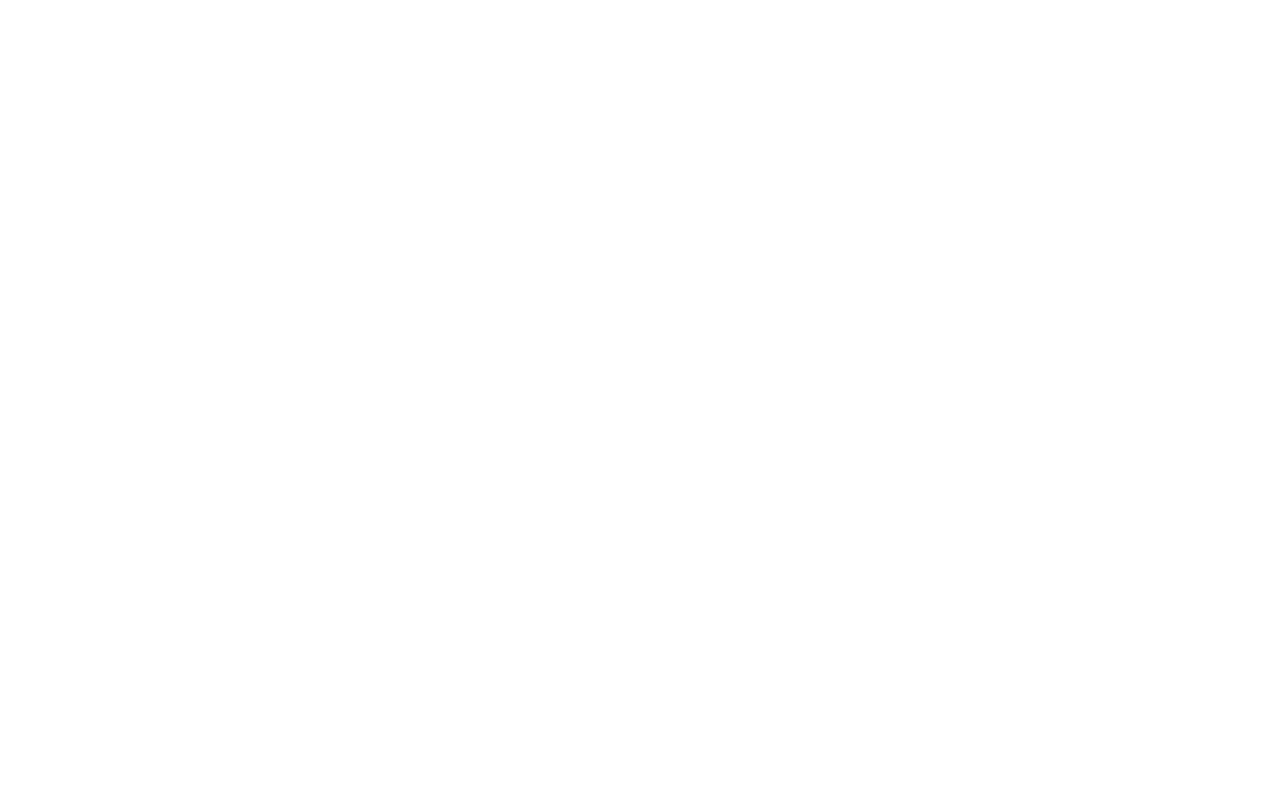
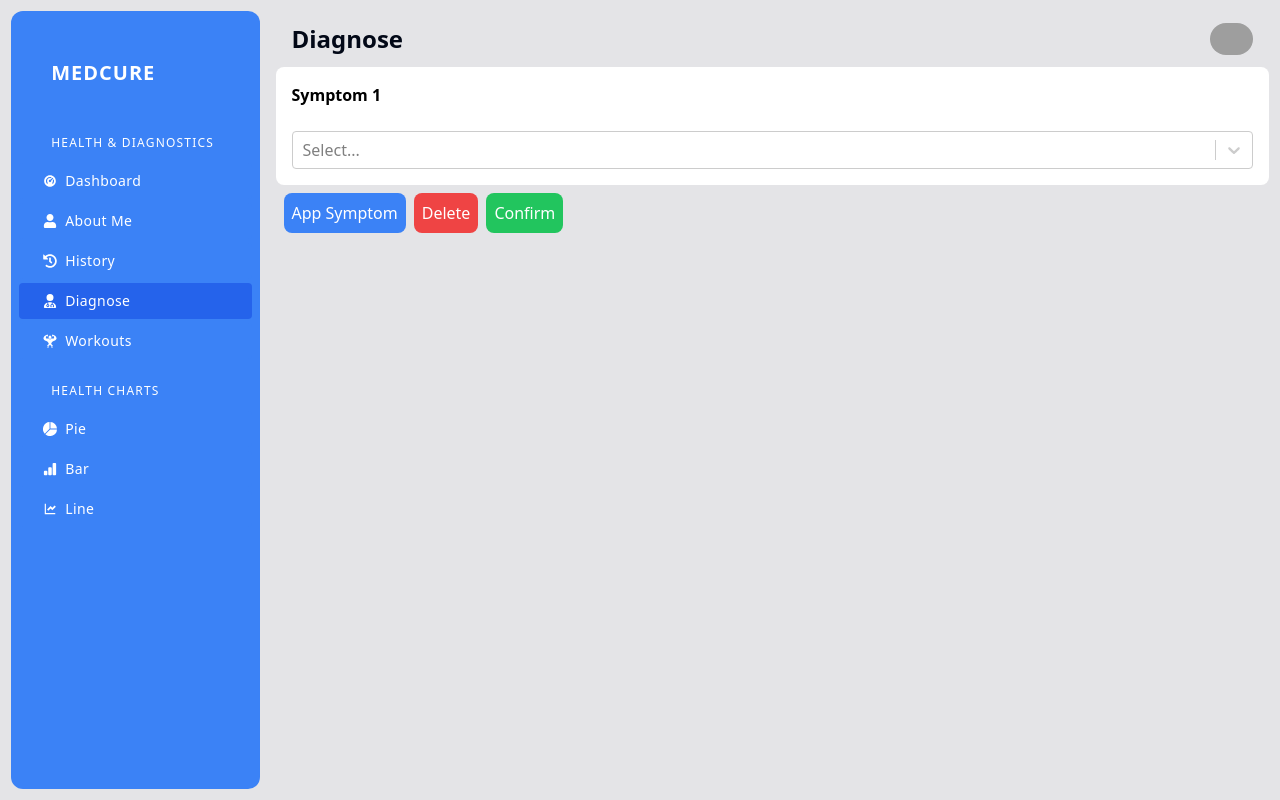
Before and after one commit to shreeraj-shinde/medcure-vite, a React (Vite) app: page /diagnose in a window 1280 px wide. Before the commit this address had no page. Built offline with nearby package versions, Linux system fonts and the light colour scheme; grey boxes are pictures that could not be loaded.

Commit message:
results page ongoing

```diff
--- a/package.json
+++ b/package.json
@@ -17,6 +17,7 @@
     "@radix-ui/react-switch": "^1.0.3",
     "@reduxjs/toolkit": "^2.2.5",
     "@supabase/supabase-js": "^2.43.4",
+    "axios": "^1.7.2",
     "chart.js": "^4.4.2",
     "class-variance-authority": "^0.7.0",
     "clsx": "^2.1.0",
@@ -27,6 +28,7 @@
     "react-icons": "^5.0.1",
     "react-redux": "^9.1.2",
     "react-router-dom": "^6.22.3",
+    "react-select": "^5.8.0",
     "tailwind-merge": "^2.2.2",
     "tailwindcss-animate": "^1.0.7"
   },
--- a/src/App.tsx
+++ b/src/App.tsx
@@ -6,7 +6,8 @@
 const Dashboard = lazy(() => import("./Pages/Dashboard"));
 const AboutMe = lazy(() => import("./Pages/AboutMe"));
 const History = lazy(() => import("./Pages/History"));
-const Diagnose = lazy(() => import("./Pages/Diagnose"));
+const Diagnose = lazy(() => import("./Pages/DiagnoseMe"));
+const Results = lazy(() => import("./Pages/DiagnosisResults"));
 function App() {
   return (
     <>
@@ -17,7 +18,9 @@
             <Route path="/about_me" element={<AboutMe />} />
             <Route path="/history" element={<History />} />
             <Route path="/login" element={<Login />} />
-            <Route path="/chat" element={<Diagnose />} />
+            {/* <Route path="/chat" element={<Diagnose />} /> */}
+            <Route path="/diagnose" element={<Diagnose />} />
+            <Route path="/results" element={<Results />} />
           </Routes>
         </Suspense>
       </BrowserRouter>
--- a/src/Components/AppSidebar.tsx
+++ b/src/Components/AppSidebar.tsx
@@ -129,7 +129,7 @@
           pathName={pathName}
         />
         <Li
-          url="/chat"
+          url="/diagnose"
           name={"Diagnose"}
           Icon={FaUserDoctor}
           pathName={pathName}
--- a/src/Pages/AboutMe.tsx
+++ b/src/Pages/AboutMe.tsx
@@ -9,7 +9,7 @@
   TransitionChild,
 } from "@headlessui/react";
 import { useState } from "react";
-import { useAppSelector } from "../hooks/hooks";
+import { updateUserData, useAppSelector, useAppDispatch } from "../hooks/hooks";
 
 interface UserData {
   Edname: string;
@@ -22,20 +22,22 @@
 }
 
 const AboutMe = () => {
-  const [isOpen, setIsOpen] = useState<boolean>(false);
-  const [editData, setEditData] = useState<UserData>({
-    Edname: "",
-    Edage: Number(null),
-    Edgender: "",
-    Edheight: Number(null),
-    Edweight: Number(null),
-    EdWaist: Number(null),
-    EdHip: Number(null),
-  });
+  const dispatch = useAppDispatch();
   const { name, age, gender, userId } = useAppSelector((state) => state.user);
   const { waist, hip, height, weight } = useAppSelector(
     (state) => state.userData
   );
+
+  const [isOpen, setIsOpen] = useState<boolean>(false);
+  const [editData, setEditData] = useState<UserData>({
+    Edname: name,
+    Edage: age,
+    Edgender: gender,
+    Edheight: height,
+    Edweight: weight,
+    EdWaist: waist,
+    EdHip: hip,
+  });
 
   const bmi = Math.floor(weight / (height * height));
 
@@ -118,11 +120,12 @@
               <br />
               <input
                 type="text"
-                placeholder={name}
+                placeholder={editData.Edname}
                 onChange={(e) => {
                   setEditData((prev) => ({ ...prev, Edname: e.target.value }));
                 }}
                 className="text-sm mb-4 border-2 border-gray-500 p-2 rounded-lg w-[70%]"
+                value={editData.Edname}
               />
               <br />
 
@@ -130,7 +133,8 @@
               <br />
               <input
                 type="number"
-                placeholder={String(age)}
+                placeholder={String(editData.Edage)}
+                value={editData.Edage}
                 onChange={(e) => {
                   setEditData((prev) => ({
                     ...prev,
@@ -145,7 +149,8 @@
               <br />
               <input
                 type="text"
-                placeholder={gender}
+                placeholder={editData.Edgender}
+                value={editData.Edgender}
                 onChange={(e) => {
                   setEditData((prev) => ({
                     ...prev,
@@ -164,7 +169,8 @@
               <br />
               <input
                 type="number"
-                placeholder={String(height)}
+                placeholder={String(editData.Edheight)}
+                value={editData.Edheight}
                 onChange={(e) => {
                   setEditData((prev) => ({
                     ...prev,
@@ -180,7 +186,8 @@
               <br />
               <input
                 type="text"
-                placeholder={String(weight)}
+                placeholder={String(editData.Edweight)}
+                value={editData.Edweight}
                 onChange={(e) => {
                   setEditData((prev) => ({
                     ...prev,
@@ -197,7 +204,8 @@
               <br />
               <input
                 type="number"
-                placeholder={String(waist)}
+                placeholder={String(editData.EdWaist)}
+                value={editData.EdWaist}
                 onChange={(e) => {
                   setEditData((prev) => ({
                     ...prev,
@@ -212,7 +220,8 @@
               <br />
               <input
                 type="number"
-                placeholder={String(hip)}
+                placeholder={String(editData.EdHip)}
+                value={editData.EdHip}
                 onChange={(e) => {
                   setEditData((prev) => ({
                     ...prev,
@@ -267,7 +276,14 @@
                         className="inline-flex items-center gap-2 rounded-md bg-blue-500 py-1.5 px-3 text-sm/6 font-semibold text-white shadow-inner shadow-white/10 focus:outline-none data-[hover]:bg-blue-600 data-[open]:bg-gray-700 data-[focus]:outline-1 data-[focus]:outline-white"
                         onClick={() => {
                           setIsOpen(false);
-                          console.log(editData);
+
+                          updateUserData(
+                            userId,
+                            editData.Edname,
+                            editData.Edage,
+                            editData.Edgender,
+                            dispatch
+                          );
                         }}
                       >
                         Got it, Sure!
--- a/src/Pages/Diagnose.tsx
+++ b/src/Pages/Diagnose.tsx
@@ -3,13 +3,15 @@
 import Layout from "../Layout/Layout";
 import { IoMdClose } from "react-icons/io";
 import { IoMdSend } from "react-icons/io";
+import { useAppSelector } from "../hooks/hooks";
 const Diagnose = () => {
-  const [OpenDrawer ,setOpenDrawer ] = useState<boolean>(false);
-  const [messages,setMessage ] = useState<string[]>([]);
-  const [inputmessage,setinputmessage ] = useState<string>("");
+  const [OpenDrawer, setOpenDrawer] = useState<boolean>(false);
+  const [messages, setMessage] = useState<string[]>([]);
+  const [inputmessage, setinputmessage] = useState<string>("");
+  const { name } = useAppSelector((state) => state.user);
   return (
     <section>
-      <Navbar title="Diagnose" username="Shreeraj Shinde" input={false} />
+      <Navbar title="Diagnose" username={name} input={false} />
       <div className="bg-white rounded-lg p-8 flex items-center justify-between mt-8">
         <p className="font-medium text-md ">
           Include non-cured disease in Diagnostics
@@ -19,61 +21,80 @@
         </div>
       </div>
       <div className="bg-white rounded-lg h-[77vh] mt-2 p-6 rounded-lg">
-
-
-
-
-
-        <button className="p-4 w-20 bg-blue-500 font-medium text-white rounded-lg" onClick={() => setOpenDrawer(true)}>
+        <button
+          className="p-4 w-20 bg-blue-500 font-medium text-white rounded-lg"
+          onClick={() => setOpenDrawer(true)}
+        >
           New Chat
         </button>
 
+        <section
+          className="h-[98vh] w-[98vw] lg:w-[35vw] absolute rounded-lg bg-blue-200 p-4"
+          style={
+            OpenDrawer
+              ? {
+                  top: 5,
+                  right: 5,
+                  transition: "all 0.5s",
+                }
+              : {
+                  top: 5,
+                  right: 5,
 
-
-
-
-
-
-
-
-           <section className="h-[98vh] w-[98vw] lg:w-[35vw] absolute rounded-lg bg-blue-200 p-4" style={OpenDrawer ? {
-            top : 5,
-            right : 5,
-            transition : "all 0.5s",
-
-          }:{ top : 5,
-            right : 5,
-
-            transition : "all 0.5s",
-            transform : "translateY(-100vh)"}}>
-              <button className="w-20 font-medium rounded-lg mb-2" onClick={()=>setOpenDrawer(false)}><IoMdClose/></button>
+                  transition: "all 0.5s",
+                  transform: "translateY(-100vh)",
+                }
+          }
+        >
+          <button
+            className="w-20 font-medium rounded-lg mb-2"
+            onClick={() => setOpenDrawer(false)}
+          >
+            <IoMdClose />
+          </button>
 
           <div className="bg-white w-full min-h-[95%] rounded-lg relative">
             <div className="w-full p-4 flex flex-col">
-                  {messages.map((i)=><span className="px-4 py-2 bg-blue-100 shadow-lg rounded-full mt-2 font-medium">{i}</span>)}
-
+              {messages.map((i) => (
+                <span className="px-4 py-2 bg-blue-100 shadow-lg rounded-full mt-2 font-medium">
+                  {i}
+                </span>
+              ))}
             </div>
-                <div className="bg-white w-full flex items-center justify-center absolute" style={{
-                  bottom : 25
-                }}>
-                  <div className="w-[90%] shadow-lg rounded-full overflow-hidden flex items-center justify-between pr-4 absolute" style={{
-                    bottom : 5
-                  }}>
-                  <input type="text" placeholder="Type Here" className="outline-0 p-4 w-full" onChange={(e)=>setinputmessage(e.target.value)} value={inputmessage}/>
-                  <button onClick={()=>{setMessage((prev)=>[...prev , inputmessage])
-                  setinputmessage("")}}><IoMdSend/></button>
+            <div
+              className="bg-white w-full flex items-center justify-center absolute"
+              style={{
+                bottom: 25,
+              }}
+            >
+              <div
+                className="w-[90%] shadow-lg rounded-full overflow-hidden flex items-center justify-between pr-4 absolute"
+                style={{
+                  bottom: 5,
+                }}
+              >
+                <input
+                  type="text"
+                  placeholder="Type Here"
+                  className="outline-0 p-4 w-full"
+                  onChange={(e) => setinputmessage(e.target.value)}
+                  value={inputmessage}
+                />
+                <button
+                  onClick={() => {
+                    setMessage((prev) => [...prev, inputmessage]);
+                    setinputmessage("");
+                  }}
+                >
+                  <IoMdSend />
+                </button>
               </div>
             </div>
-
           </div>
         </section>
-
-
       </div>
     </section>
   );
 };
 
-
-
 export default Layout(Diagnose);
--- /dev/null
+++ b/src/Pages/DiagnoseMe.tsx
@@ -0,0 +1,79 @@
+import { useState } from "react";
+import Navbar from "../Components/Navbar";
+import Layout from "../Layout/Layout";
+import { useAppDispatch, useAppSelector } from "../hooks/hooks";
+import Select from "react-select";
+import { options } from "../assets/data/options";
+import axios from "axios";
+import { getPredictedDisease } from "../Store/Slices/UserSlice";
+
+const DiagnoseMe = () => {
+  const dispatch = useAppDispatch();
+  const [disease, setDisease] = useState<string[]>([String(null)]);
+
+  const { name } = useAppSelector((state) => state.user);
+
+  const getSymptomsArr = (idx: number, symptom: string | undefined) => {
+    const data = disease;
+    data[idx] = symptom as string;
+    setDisease(data);
+  };
+
+  const handleProceed = async (dispatch: Function) => {
+    const res = await axios.post("http://127.0.0.1:5000/diagnose", {
+      array: disease,
+    });
+    console.log(res.data);
+    dispatch(getPredictedDisease(res.data));
+  };
+
+  return (
+    <section>
+      <Navbar title="Diagnose" username={name} input={false} />
+      {disease.map((i, idx) => (
+        <div
+          className="p-4 w-full text-semibold bg-white rounded-lg mb-2"
+          key={idx}
+        >
+          <label className="font-semibold text-black">Symptom {idx + 1}</label>
+          <br />
+          <br />
+          <Select
+            options={options}
+            onChange={(e) => getSymptomsArr(idx, e?.value)}
+          />
+        </div>
+      ))}
+
+      <button
+        className="p-2 bg-blue-500 hover:bg-blue-600 text-white text-semibold rounded-lg ml-2"
+        onClick={() => {
+          setDisease((prev) => [...prev, ""]);
+        }}
+      >
+        App Symptom
+      </button>
+      <button
+        className="p-2 bg-red-500 hover:bg-red-600 text-white text-semibold rounded-lg ml-2"
+        onClick={() => {
+          console.log(disease.length);
+          const newArr = disease.slice(0, disease.length - 1);
+          setDisease(newArr);
+        }}
+      >
+        Delete
+      </button>
+      <button
+        className="p-2 bg-green-500 hover:bg-green-600 text-white text-semibold rounded-lg ml-2"
+        onClick={() => {
+          console.log(disease);
+          handleProceed(dispatch);
+        }}
+      >
+        Confirm
+      </button>
+    </section>
+  );
+};
+
+export default Layout(DiagnoseMe);
--- /dev/null
+++ b/src/Pages/DiagnosisResults.tsx
@@ -0,0 +1,51 @@
+import React from "react";
+import Layout from "../Layout/Layout";
+import Navbar from "../Components/Navbar";
+import { useAppSelector } from "../hooks/hooks";
+
+const DiagnosisResults = () => {
+  const { name, disease_predicted } = useAppSelector((state) => state.user);
+  return (
+    <section>
+      <Navbar title="Diagnosis Results" username={name} input={false} />
+
+      <div className="bg-white p-4 mb-2 rounded-lg shadow-lg flex justify-between">
+        <div className="p-4 w-[33%]">
+          <h3 className="text-xs text-gray-500">Disease you may have :</h3>
+          <h2 className="text-md text-gray-700 font-semibold mb-2">
+            {disease_predicted}
+          </h2>
+        </div>
+        <div className="p-4 w-[33%]">
+          <h3 className="text-xs text-gray-500">Recommended Medicine :</h3>
+          <h2 className="text-md text-gray-700 font-semibold mb-2">
+            Paracetemol
+          </h2>
+        </div>
+        <div className="p-4 w-[33%]">
+          <h3 className="text-xs text-gray-500">Home Remedies :</h3>
+          <h2 className="text-md text-gray-700 font-semibold mb-2">
+            Lorem ipsum dolor sit amet consectetur adipisicing elit. Possimus
+            rerum eveniet,
+          </h2>
+        </div>
+      </div>
+      <div className="p-6 bg-white rounded-lg shadow-lg">
+        <h3 className="text-xs text-gray-500 font-semibold mb-2">
+          More About {disease_predicted} :
+        </h3>
+        <h2 className="text-md text-gray-700 font-semibold">
+          Lorem ipsum dolor sit amet consectetur adipisicing elit. Quisquam
+          veritatis libero enim recusandae laboriosam exercitationem sunt
+          fugiat, eum sint dolor! Deleniti, nulla. Nam, dolor fugiat quo
+          expedita quis hic tempore? Lorem ipsum dolor sit, amet consectetur
+          adipisicing elit. Expedita, fugiat? Dicta reiciendis fugit illo
+          consequatur saepe culpa aliquam ut tempora iure incidunt error
+          architecto officia dolores maxime officiis, optio corrupti.
+        </h2>
+      </div>
+    </section>
+  );
+};
+
+export default Layout(DiagnosisResults);
--- /dev/null
+++ b/src/assets/data/options.ts
@@ -0,0 +1,61 @@
+export const options = [
+  { value: "shivering", label: "Shivering" },
+  { value: "diarrhoea", label: "Diarrhoea" },
+  { value: "vomiting", label: "Vomiting" },
+  { value: "muscle_pain", label: "Muscle pain" },
+  { value: "headache", label: "Headache" },
+  { value: "skin_rash", label: "Skin Rash" },
+  { value: "nodal_skin_eruptions", label: "Nodal Skin Eruptions" },
+  { value: "continuous_sneezing", label: "Continuous sneezing" },
+  { value: "chills", label: "Chills" },
+  { value: "joint_pain", label: "Joint Pain" },
+  { value: "stomach_pain", label: "Stomach Pain" },
+  { value: "acidity", label: "Acidity" },
+  { value: "ulcers_on_tongue", label: "Ulcers on tongue" },
+  { value: "muscle_wasting", label: "Muscle Wasting" },
+  { value: "burning_micturition", label: "Burning Micturition" },
+  { value: "spotting_ urination", label: "Spotting Urination" },
+  { value: "fatigue", label: "Fatigue" },
+  { value: "weight_gain", label: "Weigth Gain" },
+  { value: "anxiety", label: "Anxiety" },
+  { value: "cold_hands_and_feets", label: "Cold Hands and Feets" },
+  { value: "mood_swings", label: "Mood Swings" },
+  { value: "weigth_loss", label: "Weight Loss" },
+  { value: "restlessness", label: "Restlessness" },
+  { value: "lethargy", label: "Lethargy" },
+  { value: "patches_in_throat", label: "Patches in throat" },
+  { value: "irregular_sugar_level", label: "Irregular sugar level" },
+  { value: "cough", label: "Cough" },
+  { value: "high_fever", label: "High fever" },
+  { value: "sunken_eyes", label: "Sunken Eyes" },
+  { value: "breathlessness", label: "Breathlessness" },
+  { value: "sweating", label: "Sweating" },
+  { value: "dehydration", label: "Dehydration" },
+  { value: "indigestion", label: "Indigestion" },
+  { value: "yellowish_skin", label: "Yellowish_skin" },
+  { value: "dark_urine", label: "Dark Urine" },
+  { value: "nausea", label: "Nausea" },
+  { value: "loss_of_appetite", label: "Loss of appetite" },
+  { value: "pain_behind_the_eyes", label: "Pain behind the eyes" },
+  { value: "back_pain", label: "Back Pain" },
+  { value: "constipation", label: "Constipation" },
+  { value: "abdominal_pain", label: "Abdominal pain" },
+  { value: "constipation", label: "Constipation" },
+  { value: "mild_fever", label: "Mild Fever" },
+  { value: "yellow_urine", label: "Yellow Urine" },
+  { value: "yellowing_of_eyes", label: "Yellowing of eyes" },
+  { value: "acute_liver_failure", label: "Acute Liver Failure" },
+  { value: "fluid_overload", label: "Fluid Overload" },
+  { value: "swelling_of_stomach", label: "Swelling of stomach" },
+  { value: "swelled_lymph_nodes", label: "Swelled lymph nodes" },
+  { value: "malaise", label: "Malaise" },
+  {
+    value: "blurred_and_distorted_vision",
+    label: "Blurred and distorted vision",
+  },
+  { value: "phlegm", label: "Phlegm " },
+  { value: "throat_irritation", label: "throat_irritation" },
+  { value: "redness_of_eyes", label: "Redness_of_eyes" },
+  { value: "redness_of_eyes", label: "Redness_of_eyes" },
+  { value: "sinus_pressure", label: "Sinus pressure" },
+];
--- a/src/hooks/hooks.ts
+++ b/src/hooks/hooks.ts
@@ -132,4 +132,7 @@
       dispatch
     );
   }
+  if (error) {
+    console.log(error);
+  }
 };
```
Also changed, not shown: src/Store/Slices/UserSlice.ts (+14 -2 lines), 1 other file (tests, documents, lock files or other folders). Lines whose indentation alone changed are shown as unchanged.
